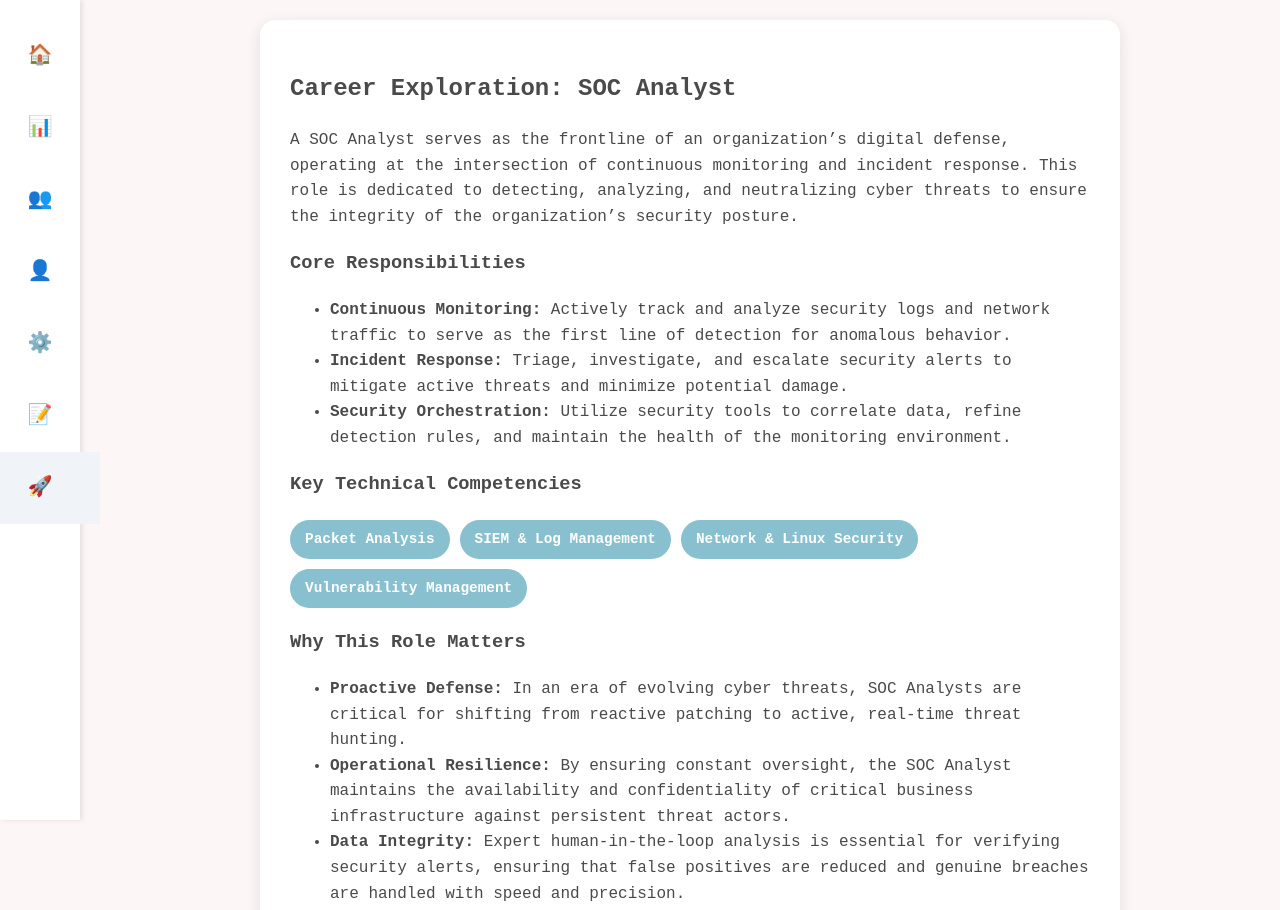
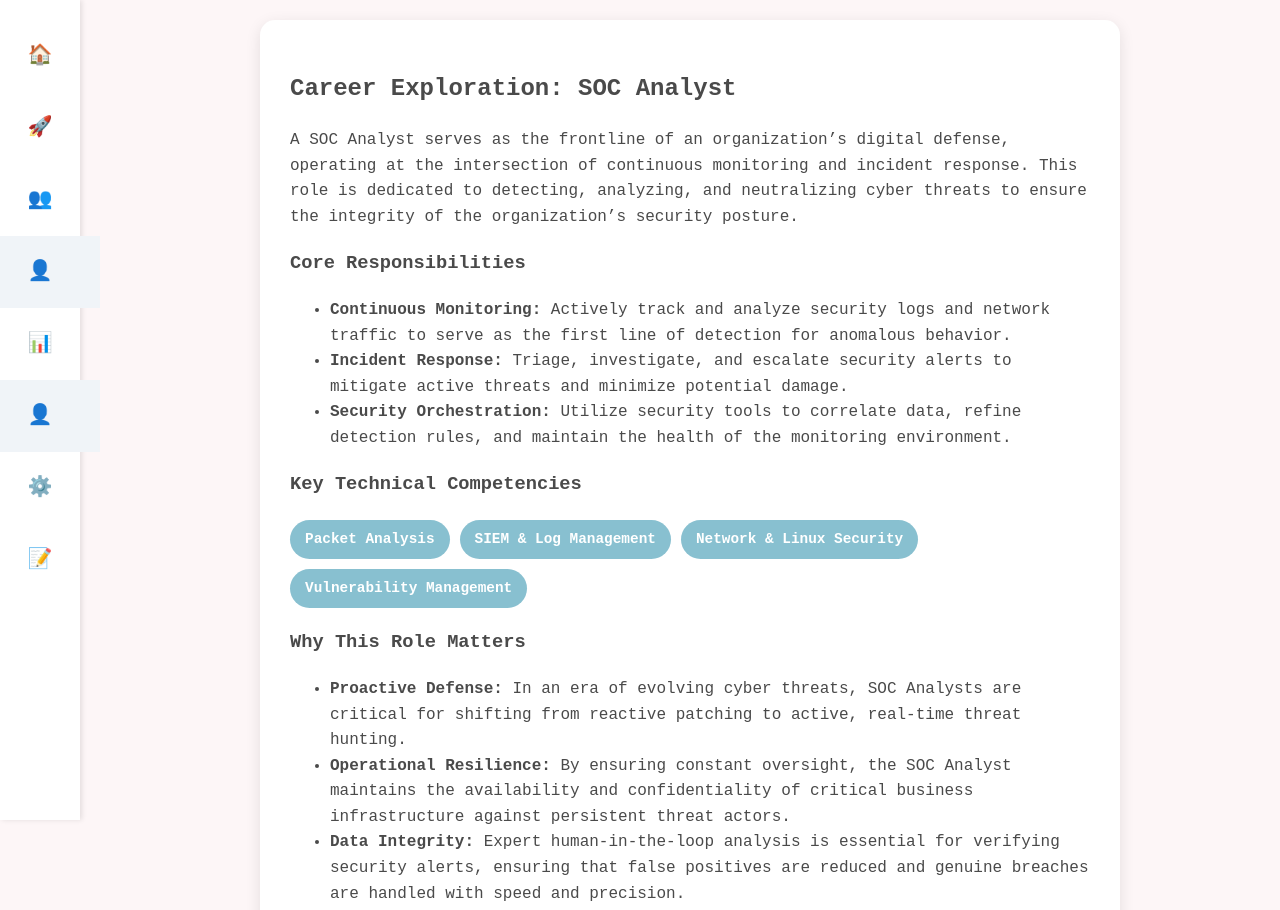
Before and after one commit to TIRAH-STACK/Portfolio, a plain HTML site: page career_exploration.html in a window 1280 px wide. Shown: the top 910 px of the page. Drawn offline with Linux system fonts and the light colour scheme.

Commit message:
Update career_exploration.html

```diff
--- a/career_exploration.html
+++ b/career_exploration.html
@@ -12,12 +12,13 @@
 
     <div class="sidebar">
         <a href="index.html" class="nav-item">🏠</a>
+        <a href="career-exploration.html" class="nav-item">🚀</a>
+        <a href="skills.html" class="nav-item">👥</a>
+        <a href="career.html" class="nav-item active">👤</a>
         <a href="projects.html" class="nav-item">📊</a>
-        <a href="skills.html" class="nav-item">👥</a>
-        <a href="career.html" class="nav-item">👤</a>
+        <a href="career.html" class="nav-item active">👤</a>
         <a href="certificates.html" class="nav-item">⚙️</a>
         <a href="reflection.html" class="nav-item">📝</a>
-        <a href="career-exploration.html" class="nav-item active">🚀</a>
     </div>
 
     <div class="main-content">
```
